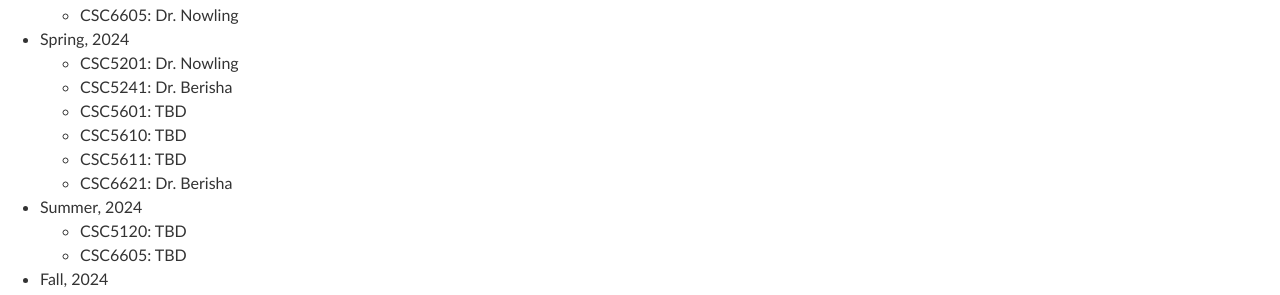
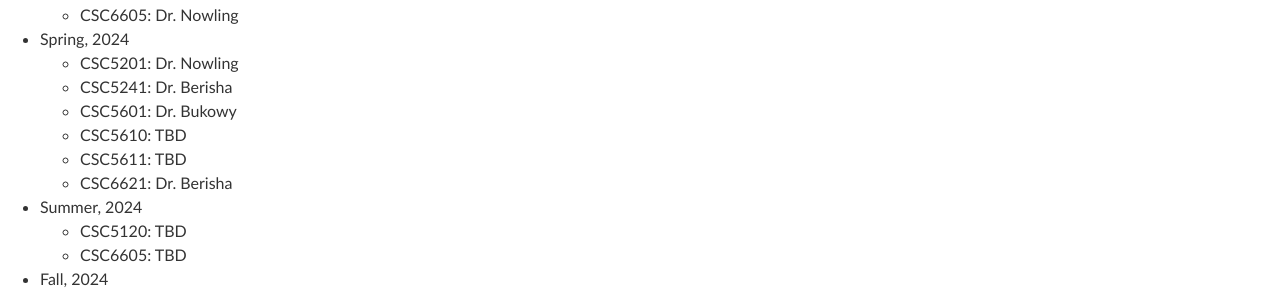
Before and after one commit to edurant/edurant.github.io, a Jekyll site: the page built from advising/msml.md, in a window 1280 px wide and 900 px high, scrolled down 2872 px. Shown: the part 521-816 px from the top of the window. Built offline with Jekyll 4.4.1, drawn with Linux system fonts in a browser that asks for light colours; our own code applies the rules of GitHub Pages for plain Markdown files.

Commit message:
MSML spring teaching assignment update

```diff
--- a/advising/msml.md
+++ b/advising/msml.md
@@ -109,7 +109,7 @@ PHL6001 | Required | AI Ethics and Governance | 4-0-4 | likely summers beginning
 * Spring, 2024
   * CSC5201: Dr. Nowling
   * CSC5241: Dr. Berisha
-  * CSC5601: TBD
+  * CSC5601: Dr. Bukowy
   * CSC5610: TBD
   * CSC5611: TBD
   * CSC6621: Dr. Berisha
```
